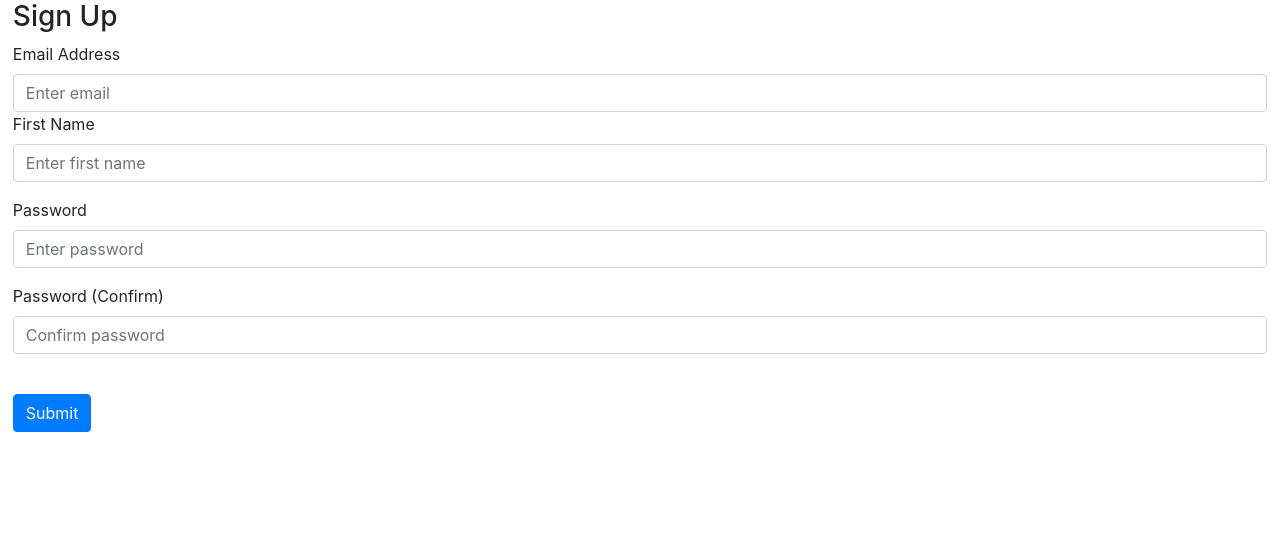
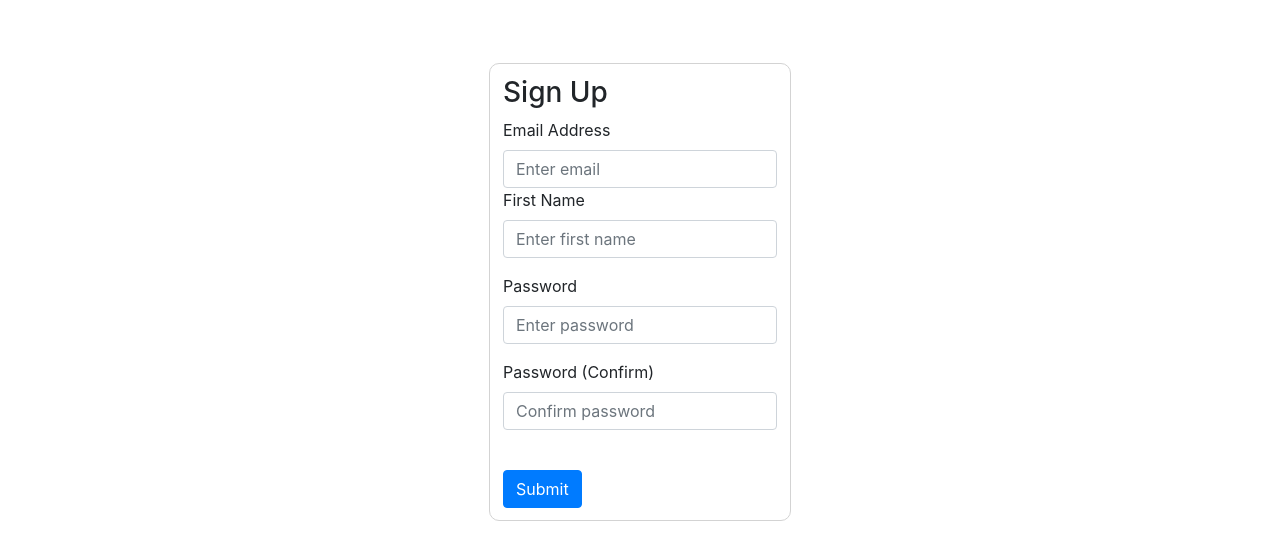
Before and after one commit to michaellgans/holbertonschool-hacksprint, a Flask app: page /signUp in a window 1280 px wide. Shown: the part 61-621 px from the top of the page. Run offline with Flask 3, Linux system fonts and the light colour scheme; tables that the repository leaves empty hold one stand-in row (values such as "Sample post"); some libraries are stand-ins or nearby versions.

Commit message:
M - 4:42 PM - CSS changes to login, logout, checkout, and signup CSS so forms are smaller

```diff
--- a/website/static/styles/base.css
+++ b/website/static/styles/base.css
@@ -4,3 +4,12 @@
     margin-left: 1%;
     margin-right: 1%;
 }
+
+form {
+    margin-top: 5%;
+    margin-right: 38%;
+    margin-left: 38%;
+    padding: 1%;
+    border: solid 1px lightgrey;
+    border-radius: 10px;
+}
--- a/website/static/styles/checkout.css
+++ b/website/static/styles/checkout.css
@@ -24,7 +24,10 @@
     background-color: white;
     border: 2px solid lightgrey;
     border-radius: 5px;
-    margin: 10px;
+    margin-top: 5%;
+    margin-right: 30%;
+    margin-left: 30%;
+    padding: 1%;
 }
 
 .cartHeader {
--- a/website/templates/login.html
+++ b/website/templates/login.html
@@ -1,7 +1,7 @@
 {% extends "base.html" %} {% block title %}Login{% endblock %}
 {% block content %}
 <form method="POST" action="/login">
-  <h3 align="center">Login</h3>
+  <h3>Login</h3>
   <div class="form-group">
     <label for="email">Email Address</label>
     <input
```
Also changed, not shown: instance/database.db.
